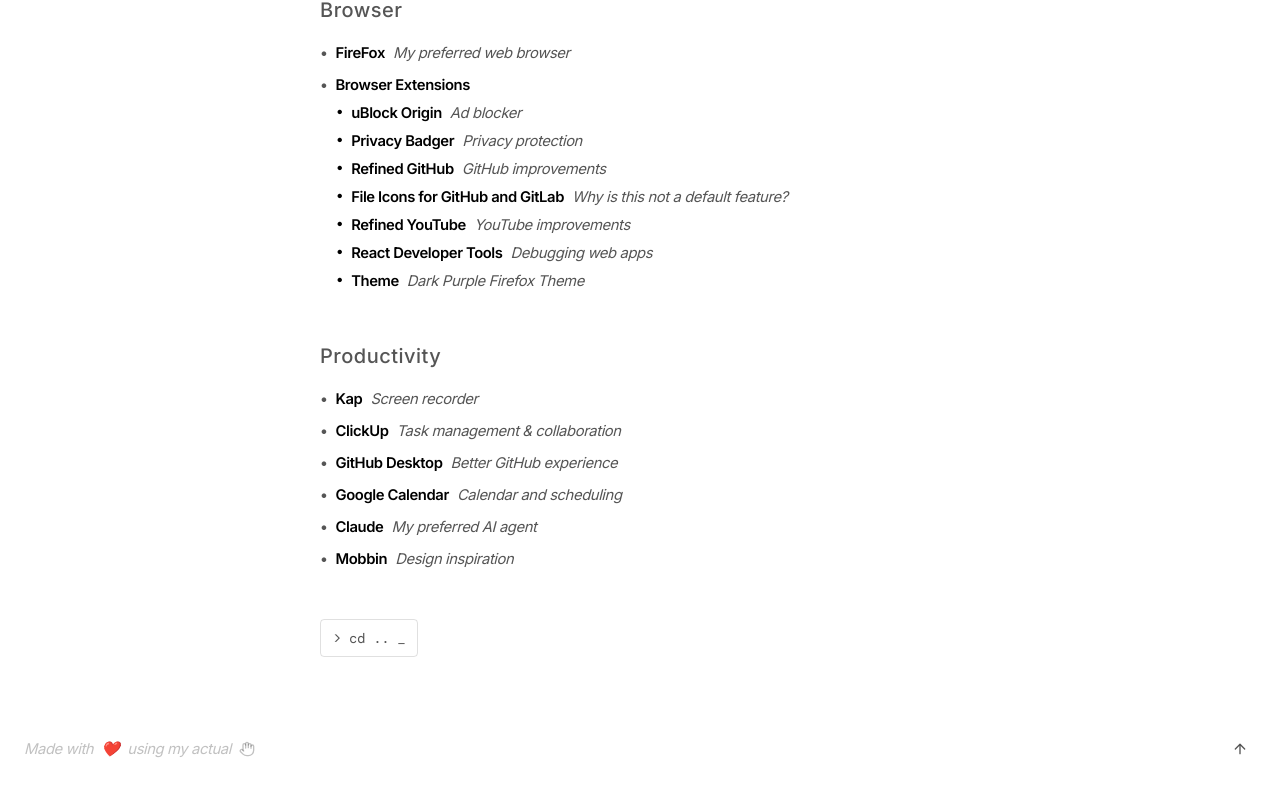
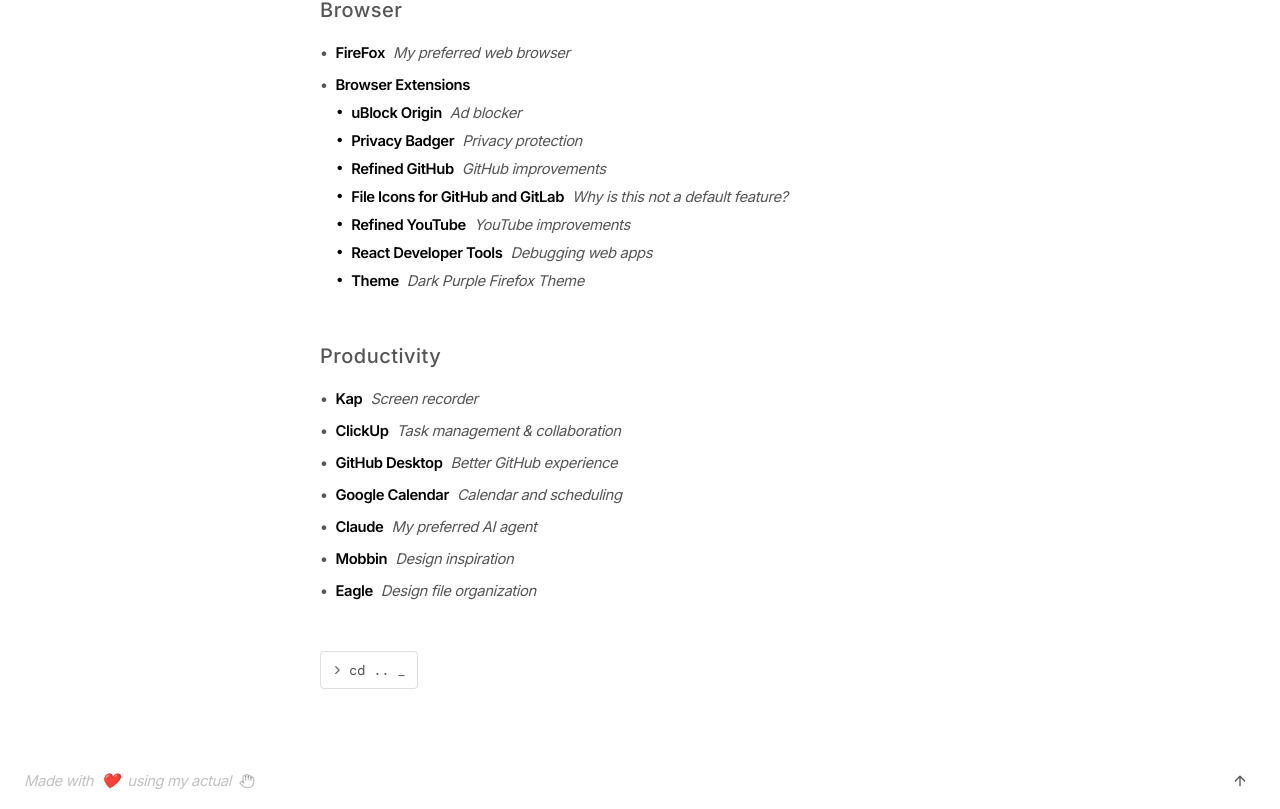
Before and after one commit to Awhalen1999/portfolio, a Next.js app: page /tools in a window 1280 px wide. Shown: the part 942-1751 px from the top of the page. Before the commit the page ends 1719 px from the top, so only its background shows below. Built offline with nearby package versions, Linux system fonts and the light colour scheme; a web font is replaced by a local one.

Commit message:
update tools

```diff
--- a/app/(content)/tools/page.tsx
+++ b/app/(content)/tools/page.tsx
@@ -1,5 +1,5 @@
-import { TerminalBackButton } from '@/components/ui/terminal-back-button'
-import { ToolItem } from '@/components/ui/tool-item'
+import { TerminalBackButton } from "@/components/ui/terminal-back-button";
+import { ToolItem } from "@/components/ui/tool-item";
 
 export default function ToolsPage() {
   return (
@@ -163,9 +163,14 @@
             level={1}
           />
           <ToolItem title="Mobbin" description="Design inspiration" level={1} />
+          <ToolItem
+            title="Eagle"
+            description="Design file organization"
+            level={1}
+          />
         </div>
       </section>
       <TerminalBackButton />
     </div>
-  )
+  );
 }
```
